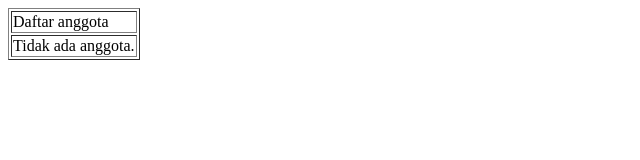
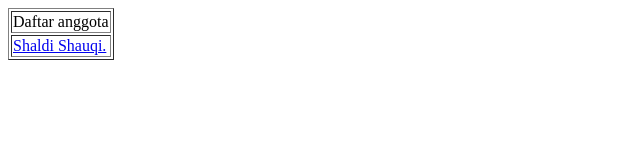
Before and after one commit to Shqcod/SINF2020-2025-A-Kelompok5, a plain HTML site: page index.html in a window 1280 px wide. Shown: the whole page, without its empty margins (0-640 px from the left). Drawn offline with Linux system fonts and the light colour scheme.

Commit message:
halaman 2308107010023

```diff
--- a/index.html
+++ b/index.html
@@ -6,7 +6,7 @@
   <body>
     <table border=”0”>
       <tr><td>Daftar anggota</td></tr>
-      <tr><td>Tidak ada anggota.</td></tr>
+      <tr><td><a href="2308107010023.html">Shaldi Shauqi.</a></td></tr>
     </table>
   </body>
 </html>
```
Also changed, not shown: 2308107010023.html (+2 -0 lines).
